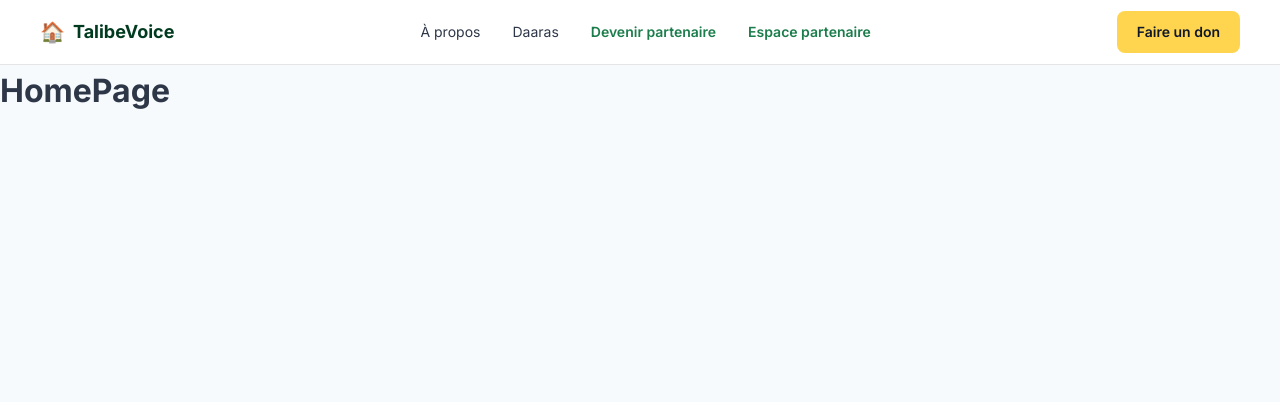
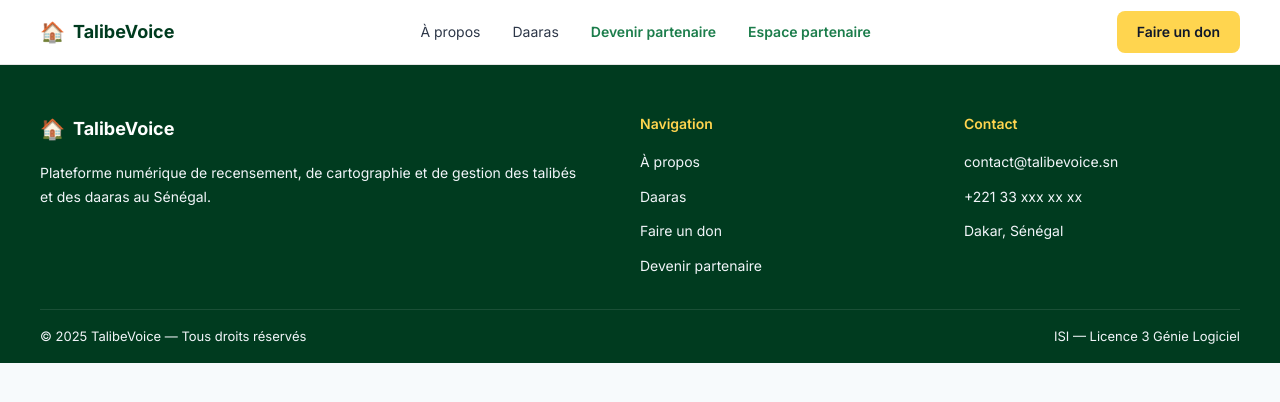
Before and after one commit to aminata-byte/talibevoice_publicweb, a React (Vite) app: page / in a window 1280 px wide. Shown: the top 402 px of the page. Built offline with nearby package versions, Linux system fonts and the light colour scheme.

Commit message:
feat: composant Footer terminé et validé

```diff
--- /dev/null
+++ b/src/components/layout/Footer.css
@@ -0,0 +1,96 @@
+.footer {
+  background-color: var(--primary-dark);
+  padding: 3rem 2rem 0;
+  margin-top: auto;
+}
+
+.footer__container {
+  max-width: 1200px;
+  margin: 0 auto;
+  display: grid;
+  grid-template-columns: 2fr 1fr 1fr;
+  gap: 3rem;
+  padding-bottom: 2rem;
+}
+
+/* Logo */
+.footer__logo {
+  display: flex;
+  align-items: center;
+  gap: 8px;
+  margin-bottom: 1rem;
+}
+
+.footer__logo-icon {
+  font-size: 20px;
+}
+
+.footer__logo-text {
+  font-size: 18px;
+  font-weight: 700;
+  color: var(--white);
+}
+
+/* Description */
+.footer__description {
+  color: var(--secondary-light);
+  font-size: 14px;
+  line-height: 1.7;
+}
+
+/* Titres colonnes */
+.footer__title {
+  color: var(--accent);
+  font-size: 14px;
+  font-weight: 600;
+  margin-bottom: 1rem;
+}
+
+/* Liens */
+.footer__links {
+  display: flex;
+  flex-direction: column;
+  gap: 0.75rem;
+}
+
+.footer__links li {
+  color: var(--secondary-light);
+  font-size: 14px;
+}
+
+.footer__links a {
+  color: var(--secondary-light);
+  font-size: 14px;
+  transition: color 0.2s;
+}
+
+.footer__links a:hover {
+  color: var(--white);
+}
+
+/* Bas du footer */
+.footer__bottom {
+  max-width: 1200px;
+  margin: 0 auto;
+  display: flex;
+  justify-content: space-between;
+  align-items: center;
+  padding: 1rem 0;
+  border-top: 1px solid rgba(255, 255, 255, 0.1);
+  color: var(--secondary-light);
+  font-size: 13px;
+}
+
+/* Responsive */
+@media (max-width: 768px) {
+  .footer__container {
+    grid-template-columns: 1fr;
+    gap: 2rem;
+  }
+
+  .footer__bottom {
+    flex-direction: column;
+    gap: 0.5rem;
+    text-align: center;
+  }
+}
--- /dev/null
+++ b/src/components/layout/Footer.jsx
@@ -0,0 +1,59 @@
+import { Link } from "react-router-dom";
+import "./Footer.css";
+
+function Footer() {
+  return (
+    <footer className="footer">
+      <div className="footer__container">
+        {/* Colonne 1 — Logo + description */}
+        <div className="footer__brand">
+          <Link to="/" className="footer__logo">
+            <span className="footer__logo-icon">🏠</span>
+            <span className="footer__logo-text">TalibeVoice</span>
+          </Link>
+          <p className="footer__description">
+            Plateforme numérique de recensement, de cartographie et de gestion
+            des talibés et des daaras au Sénégal.
+          </p>
+        </div>
+
+        {/* Colonne 2 — Navigation */}
+        <div className="footer__nav">
+          <h4 className="footer__title">Navigation</h4>
+          <ul className="footer__links">
+            <li>
+              <Link to="/a-propos">À propos</Link>
+            </li>
+            <li>
+              <Link to="/daaras">Daaras</Link>
+            </li>
+            <li>
+              <Link to="/faire-un-don">Faire un don</Link>
+            </li>
+            <li>
+              <Link to="/devenir-partenaire">Devenir partenaire</Link>
+            </li>
+          </ul>
+        </div>
+
+        {/* Colonne 3 — Contact */}
+        <div className="footer__contact">
+          <h4 className="footer__title">Contact</h4>
+          <ul className="footer__links">
+            <li>contact@talibevoice.sn</li>
+            <li>+221 33 xxx xx xx</li>
+            <li>Dakar, Sénégal</li>
+          </ul>
+        </div>
+      </div>
+
+      {/* Bas du footer */}
+      <div className="footer__bottom">
+        <span>© 2025 TalibeVoice — Tous droits réservés</span>
+        <span>ISI — Licence 3 Génie Logiciel</span>
+      </div>
+    </footer>
+  );
+}
+
+export default Footer;
--- a/src/pages/HomePage.jsx
+++ b/src/pages/HomePage.jsx
@@ -1,10 +1,11 @@
 import Navbar from "../components/layout/Navbar";
+import Footer from "../components/layout/Footer";
 
 function HomePage() {
   return (
     <div>
       <Navbar />
-      <h1>HomePage</h1>
+      <Footer />
     </div>
   );
 }
```
